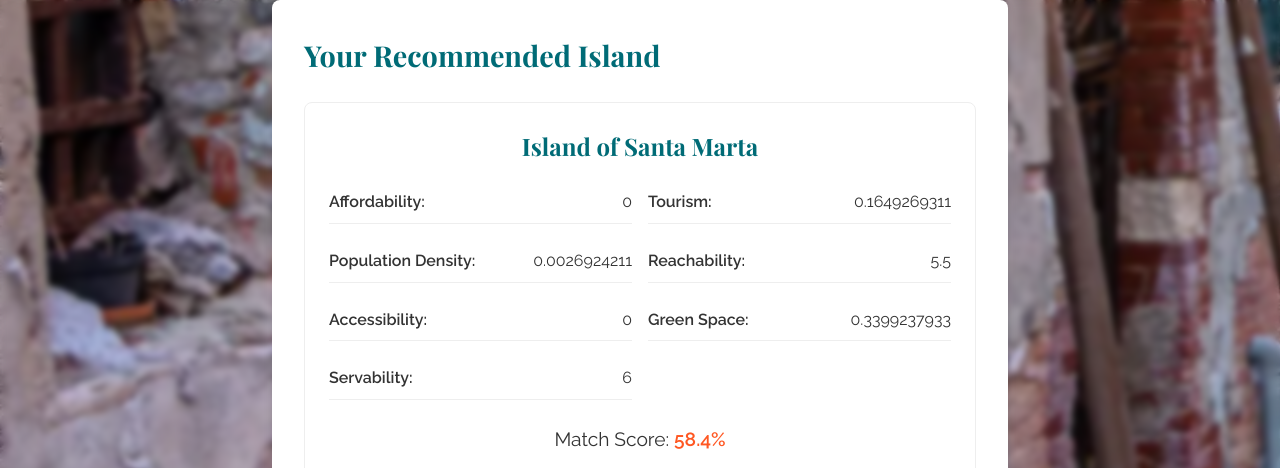
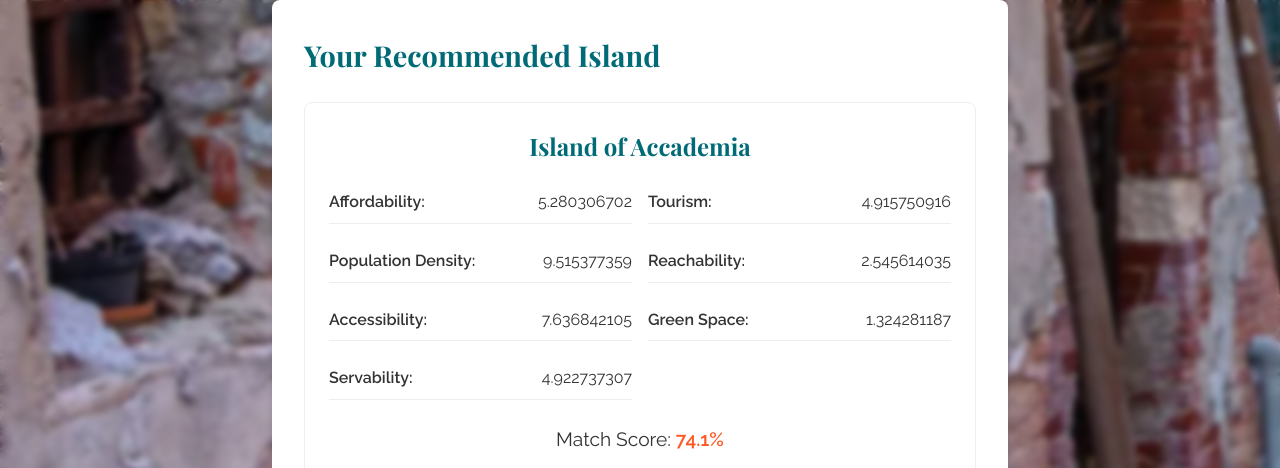
Before and after one commit to nathan-cote/Island-Matcher, a plain HTML site: page index.html in a window 1280 px wide. Both pictures are taken after a click on the button "Find My Island". Shown: the part 1626-2094 px from the top of the page. Drawn offline with nearby package versions, Linux system fonts and the light colour scheme; grey boxes are pictures that could not be loaded.

Commit message:
blah blah blah TWO

```diff
--- a/index.html
+++ b/index.html
@@ -121,7 +121,7 @@
                         <span>Match Score: </span>
                         <span id="similarity-score">85%</span>
                     </div>
-                    <center><iframe src="https://www.google.com/maps/embed?pb=!4v1750251990888!6m8!1m7!1s2ZVNfsZGYK4stKH5ND_Sjg!2m2!1d45.42582626423091!2d12.32316632204952!3f201.48786763503205!4f22.75044700260142!5f0.7820865974627469" width="600" height="450" style="border:0;" allowfullscreen="" loading="lazy" referrerpolicy="no-referrer-when-downgrade"></iframe></center>
+                    <center><iframe id="result-streetView" src="https://www.google.com/maps/embed?pb=!4v1750251990888!6m8!1m7!1s2ZVNfsZGYK4stKH5ND_Sjg!2m2!1d45.42582626423091!2d12.32316632204952!3f201.48786763503205!4f22.75044700260142!5f0.7820865974627469" width="600" height="450" style="border:0;" allowfullscreen="" loading="lazy" referrerpolicy="no-referrer-when-downgrade"></iframe></center>
                 </div>
                 <button id="try-again-btn">Try Again</button>
             </section>
--- a/script.js
+++ b/script.js
@@ -13,13 +13,14 @@ function parseIslandsMatrix(matrix) {
     // Map CSV columns to our expected properties
     return {
       name: row[1].trim(), // "Wiki Friendly Name"
-      affordability: parseFloat(row[6]), // "Affordability (Scaled)"
-      tourism: parseFloat(row[10]), // "Touristy (Scaled)"
-      populationDensity: parseFloat(row[12]), // "Congestion (Scaled)"
-      reachability: parseFloat(row[15]), // "Reachability (Scaled)"
-      accessibility: parseFloat(row[14]), // "Accessibility"
-      greenSpace: parseFloat(row[17]), // "Green Space (Scaled)"
-      servability: parseFloat(row[8]) // "Well-Served (Scaled)"
+      affordability: parseFloat(row[7]), // "Affordability (Scaled)"
+      tourism: parseFloat(row[11]), // "Touristy (Scaled)"
+      populationDensity: parseFloat(row[13]), // "Congestion (Scaled)"
+      reachability: parseFloat(row[16]), // "Reachability (Scaled)"
+      accessibility: parseFloat(row[15]), // "Accessibility"
+      greenSpace: parseFloat(row[18]), // "Green Space (Scaled)"
+      servability: parseFloat(row[9]), // "Well-Served (Scaled)"
+      streetView: row[5].trim()
     };
   });
 }
@@ -117,6 +118,7 @@ function handleFormSubmit(event) {
     document.getElementById('result-accessibility').textContent = island.accessibility;
     document.getElementById('result-green-space').textContent = island.greenSpace;
     document.getElementById('result-servability').textContent = island.servability;
+    document.getElementById('result-streetView').textContent = island.streetView;
     document.getElementById('similarity-score').textContent = `${similarity}%`;
 
     // Show results section
```
